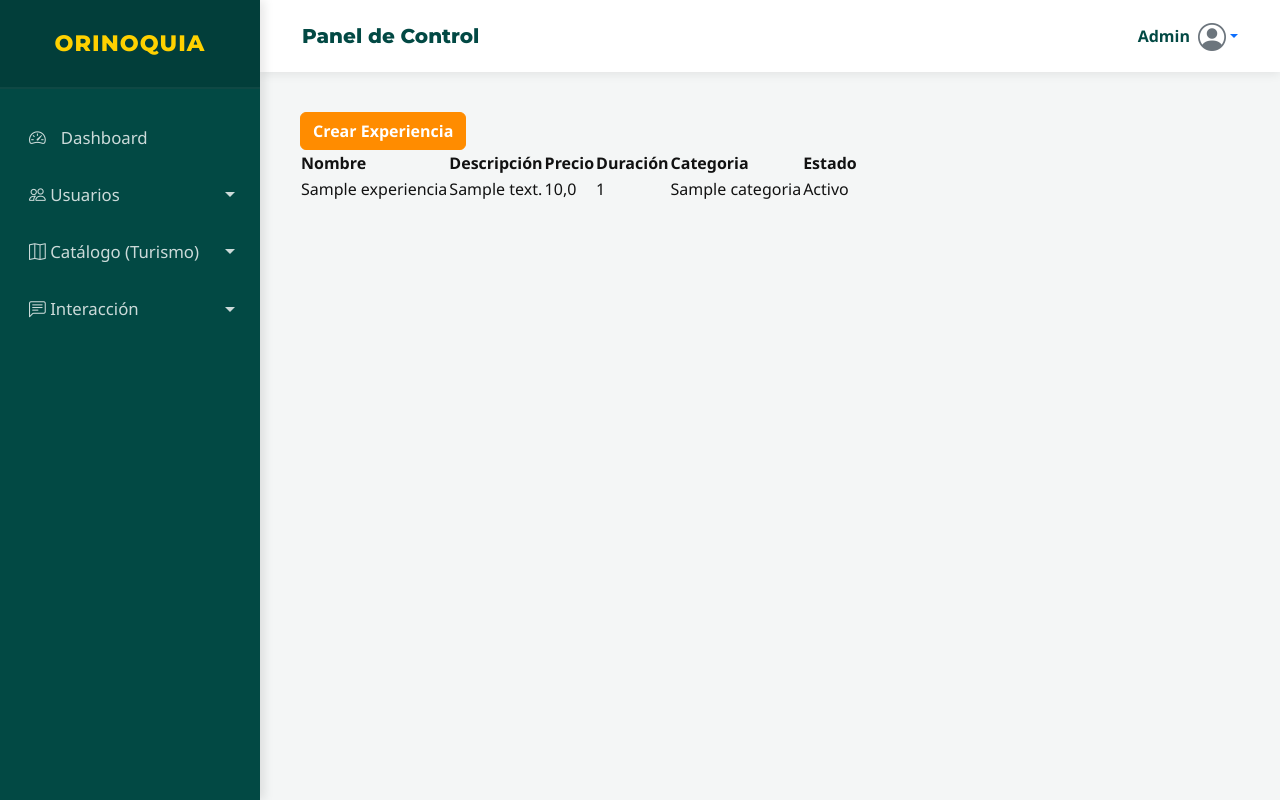
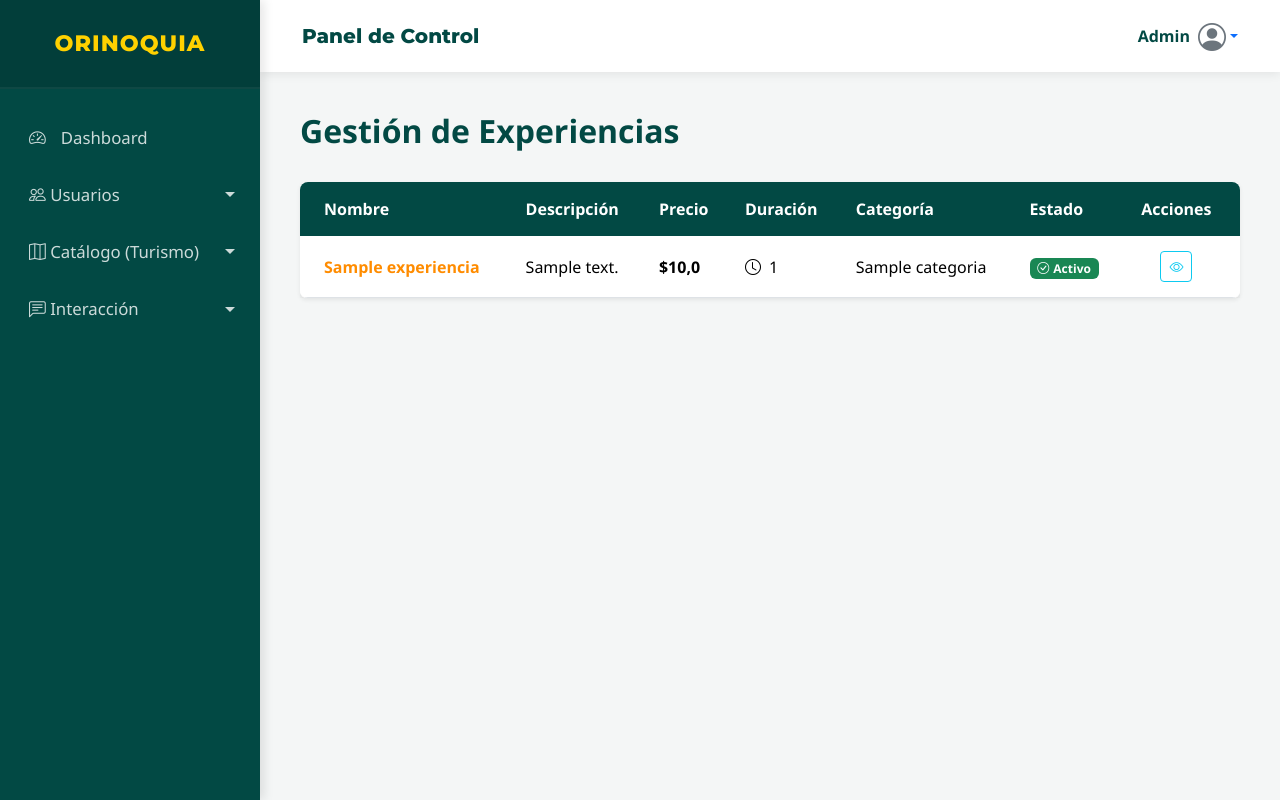
Before and after one commit to AntonyBotelloH/Orinoquia-Explorer, a Django app: page /experiencias/experiencia/ in a window 1280 px wide. Run offline with Django 5.2, Linux system fonts and the light colour scheme; tables that the repository leaves empty hold one stand-in row (values such as "Sample post").

Commit message:
feat: add CRUD views, URL routes, and templates for managing experiences and categories

```diff
--- a/experiencias/templates/experiencias/listar_experiencias.html
+++ b/experiencias/templates/experiencias/listar_experiencias.html
@@ -1,30 +1,75 @@
 {% extends 'partials/base-admin.html' %}
+{% load static %}
+{% block content %}
+    <div class="d-flex justify-content-between align-items-center mb-4">
+        <h2 class="fw-bold" style="color: var(--brand-primary);">{{ titulo|default:"Gestión de Experiencias" }}</h2>
+        {% if request.user.rol == 'ADMIN' or request.user.is_superuser %}
+        <a href="{% url 'experiencia_crear' %}" class="btn btn-primary fw-bold">
+            <i class="bi bi-compass me-2"></i> Crear Experiencia
+        </a>
+        {% endif %}
+    </div>
 
-
-{% block content %}
-    <a href="{% url 'experiencia_crear' %}" class="btn btn-primary">Crear Experiencia</a>
-<table>
-    <thead>
+    <div class="card shadow-sm border-0">
+        <div class="card-body p-0">
+            <div class="table-responsive">
+                <table id="tablaExperiencias" class="table table-hover align-middle mb-0 w-100 nowrap">
+                    <thead class="table-dark">
                         <tr>
-            <th>Nombre</th>
+                            <th class="ps-4">Nombre</th>
                             <th>Descripción</th>
                             <th>Precio</th>
                             <th>Duración</th>
-            <th>Categoria</th>
+                            <th>Categoría</th>
                             <th>Estado</th>
+                            <th class="text-center pe-4">Acciones</th>
                         </tr>
                     </thead>
                     <tbody>
                         {% for experiencia in experiencias %}
                         <tr>
-            <td>{{experiencia.nombre}}</td>
-            <td>{{experiencia.descripcion}}</td>
-            <td>{{experiencia.precio}}</td>
-            <td>{{experiencia.duracion}}</td>
-            <td>{{experiencia.categoria}}</td>
-            <td>{% if experiencia.estado %} Activo {% else %} Inactivo {% endif %}</td>
+                            <td class="ps-4 fw-bold" style="color: var(--brand-secondary);">{{ experiencia.nombre }}</td>
+                            <td>{{ experiencia.descripcion|truncatechars:50 }}</td>
+                            <td class="fw-bold">${{ experiencia.precio }}</td>
+                            <td><i class="bi bi-clock me-1"></i> {{ experiencia.duracion }}</td>
+                            <td>{{ experiencia.categoria }}</td>
+                            <td>
+                                {% if experiencia.estado %}
+                                    <span class="badge bg-success"><i class="bi bi-check-circle me-1"></i>Activo</span>
+                                {% else %}
+                                    <span class="badge bg-danger"><i class="bi bi-x-circle me-1"></i>Inactivo</span>
+                                {% endif %}
+                            </td>
+                            <td class="text-center pe-4">
+                                <div class="d-flex justify-content-center gap-1">
+                                    <button class="btn btn-sm btn-outline-info" title="Visualizar">
+                                        <i class="bi bi-eye"></i>
+                                    </button>
+                                    {% if request.user.rol == 'ADMIN' or request.user.is_superuser %}
+                                    <!-- Aún no hay URL de editar/eliminar para experiencia, se dejan desactivados -->
+                                    <button type="button" class="btn btn-sm btn-outline-primary disabled" title="Editar (Próximamente)">
+                                        <i class="bi bi-pencil-square"></i>
+                                    </button>
+                                    <button type="button" class="btn btn-sm btn-outline-danger disabled" title="Eliminar (Próximamente)">
+                                        <i class="bi bi-trash"></i>
+                                    </button>
+                                    {% endif %}
+                                </div>
+                            </td>
                         </tr>
-        {%endfor%}
+                        {% empty %}
+                        <tr>
+                            <td colspan="7" class="text-center text-muted py-5">
+                                <i class="bi bi-compass fs-1 d-block mb-3 text-light"></i>
+                                No hay experiencias registradas.
+                            </td>
+                        </tr>
+                        {% endfor %}
                     </tbody>
                 </table>
+            </div>
+        </div>
+    </div>
 {% endblock content %}
+{% block script %}
+{% endblock script %}
```
Lines whose indentation alone changed are shown as unchanged.
